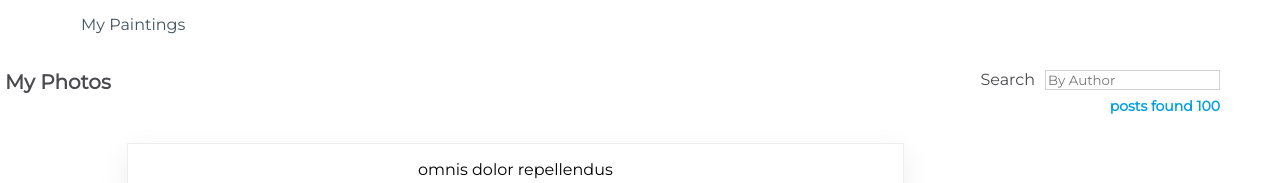
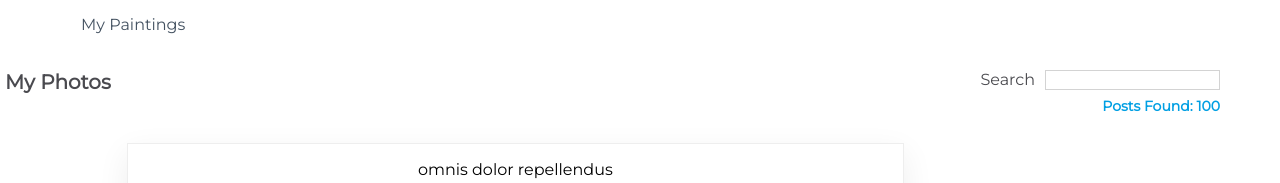
Before and after one commit to mika-sims/React-Basics, a React (Create React App) app in the folder my-app/: page / in a window 1280 px wide. Shown: the part 161-344 px from the top of the page. Built offline with nearby package versions, Linux system fonts and the light colour scheme.

Commit message:
Re-create Content component with hooks

```diff
--- a/my-app/src/App.js
+++ b/my-app/src/App.js
@@ -5,7 +5,8 @@
 import SideBar from "./components/SideBar";
 // import NavBarSimple from "./components/NavBarSimple";
 import NavBarForm from "./components/NavBarForm";
-import Content from "./components/Content";
+// import Content from "./components/Content";
+import ContentHooks from "./components/ContentHooks";
 
 function App() {
   return (
@@ -18,7 +19,8 @@
       {/* <NavBarSimple /> */}
       <NavBarForm />
       <SideBar />
-      <Content />
+      {/* <Content /> */}
+      <ContentHooks />
     </div>
   );
 }
--- /dev/null
+++ b/my-app/src/components/ContentHooks.js
@@ -0,0 +1,50 @@
+import React, { useState, useEffect } from "react";
+import css from "./css/Content.module.css";
+import savedPosts from "../posts.json";
+import PostItem from "./PostItem";
+import Loader from "./Loader";
+
+function ContentHooks() {
+  const [isLoaded, setIsLoaded] = useState(false);
+  const [fetchedPosts, setFetchedPosts] = useState([]);
+
+  useEffect(() => {
+    setTimeout(() => {
+      setIsLoaded(true);
+      setFetchedPosts(savedPosts.savedPosts);
+    }, 2000);
+  }, []);
+
+  const handleChange = (e) => {
+    const name = e.target.value.toLowerCase();
+    const filteredPosts = savedPosts.savedPosts.filter((post) => {
+      return post.name.toLowerCase().includes(name);
+    });
+
+    setFetchedPosts(filteredPosts);
+  };
+
+  return (
+    <div className={css.Content}>
+      <div className={css.TitleBar}>
+        <h1>My Photos</h1>
+        <form>
+          <label htmlFor="searchinput">Search</label>
+          <input
+            type="search"
+            id="searchinput"
+            onChange={(e) => {
+              handleChange(e);
+            }}
+          />
+          <h4>Posts Found: {fetchedPosts.length}</h4>
+        </form>
+      </div>
+      <div className={css.SearchResults}>
+        {isLoaded ? <PostItem savedPosts={fetchedPosts} /> : <Loader />}
+      </div>
+    </div>
+  );
+}
+
+export default ContentHooks;
```
